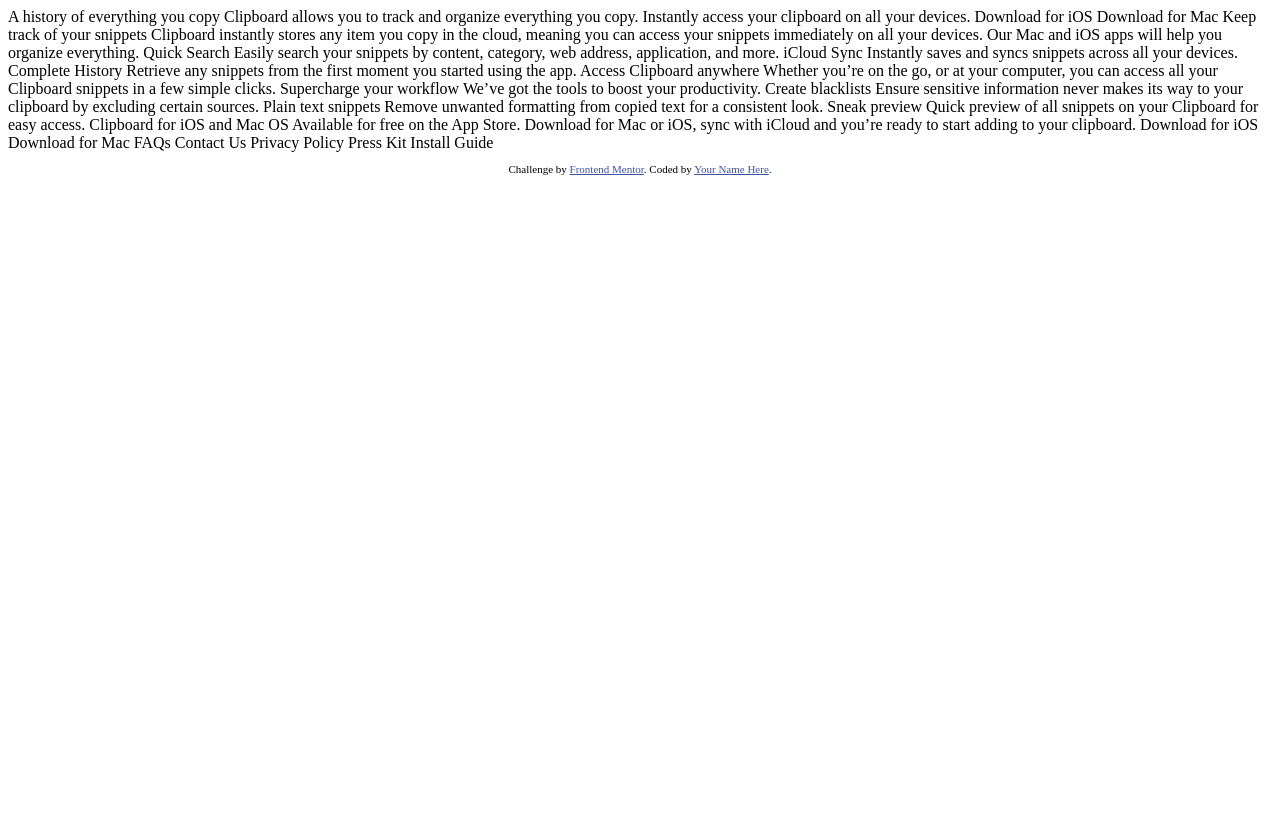
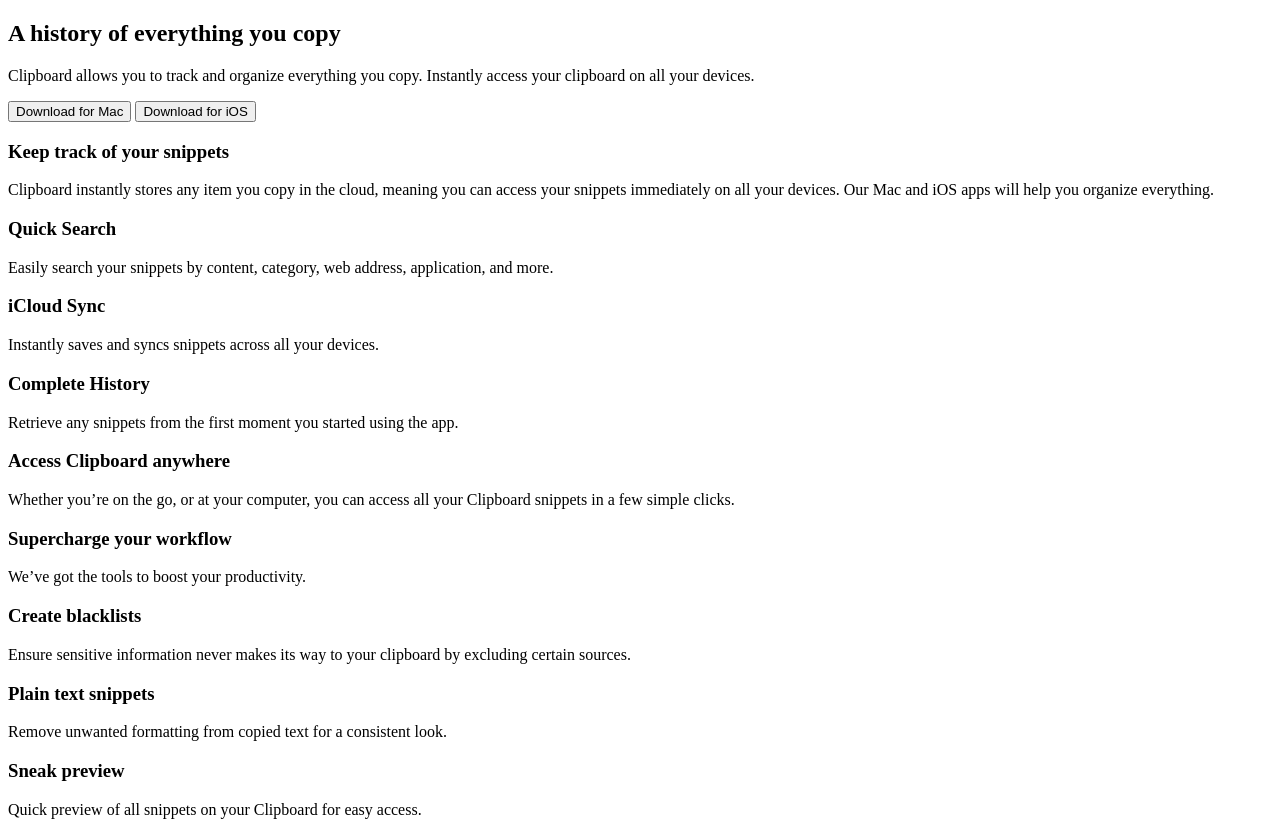
Before and after one commit to emmanueltn007/clipboard-landing-page, a plain HTML site: page index.html in a window 1280 px wide. Before the commit the page ends 800 px from the top, so only its background shows below. Drawn offline with Linux system fonts and the light colour scheme; a web font is replaced by a local one.

Commit message:
added first part of html and linked font

```diff
--- a/index.html
+++ b/index.html
@@ -5,6 +5,12 @@
   <meta name="viewport" content="width=device-width, initial-scale=1.0"> <!-- displays site properly based on user's device -->
 
   <link rel="icon" type="image/png" sizes="32x32" href="./images/favicon-32x32.png">
+
+  <link rel="preconnect" href="https://fonts.googleapis.com">
+
+  <link rel="preconnect" href="https://fonts.gstatic.com" crossorigin>
+
+  <link href="https://fonts.googleapis.com/css2?family=Bai+Jamjuree:ital,wght@0,200;0,300;0,400;0,500;0,600;0,700;1,200;1,300;1,400;1,500;1,600;1,700&display=swap" rel="stylesheet">
 
   <title>Frontend Mentor | Clipboard landing page</title>
 
@@ -15,53 +21,90 @@
   </style>
 </head>
 <body>
-
+  <h2>
     A history of everything you copy
-
+  </h2>
+  <p>
     Clipboard allows you to track and organize everything you
     copy. Instantly access your clipboard on all your devices.
-
+  </p>
+  <button>
+    Download for Mac
+  </button>
+  <button>
     Download for iOS
-  Download for Mac
-
+  </button>
+  <h3>
     Keep track of your snippets
-
+  </h3>
+  <p>
     Clipboard instantly stores any item you copy in the cloud,
     meaning you can access your snippets immediately on all your
     devices. Our Mac and iOS apps will help you organize everything.
-
+  </p>
+  <h3>
     Quick Search
-
+  </h3>
+  <p>
     Easily search your snippets by content, category, web address, application, and more.
-
+  </p>
+  <h3>
     iCloud Sync
-
+  </h3>
+  <p>
     Instantly saves and syncs snippets across all your devices.
-
+  </p>
+  <h3>
     Complete History
-
+  </h3>
+  <p>
     Retrieve any snippets from the first moment you started using the app.
-
+  </p>
+  <h3>
     Access Clipboard anywhere
-
+  </h3>
+  <p>
     Whether you’re on the go, or at your computer, you can access all your Clipboard
     snippets in a few simple clicks.
+  </p>
+  <h3>
+    Supercharge your workflow
+  </h3>
+  <p>
+    We’ve got the tools to boost your productivity.
+  </p>
+  <div>
+    <div>
+      <h3>
+        Create blacklists
+      </h3>
+      <p>
+        Ensure sensitive information never makes its way to your clipboard by excluding certain sources.
+      </p>
+    </div>
+    <div>
+      <h3>
+        Plain text snippets
+      </h3>
+      <p>
+        Remove unwanted formatting from copied text for a consistent look.
+      </p>
+    </div>
+    <div>
+      <h3>
+        Sneak preview
+      </h3>
+      <p>
+        Quick preview of all snippets on your Clipboard for easy access.
+      </p>
+    </div>
+  </div>
 
-  Supercharge your workflow
+  <!--
 
-  We’ve got the tools to boost your productivity.
 
-  Create blacklists
 
-  Ensure sensitive information never makes its way to your clipboard by excluding certain sources.
 
-  Plain text snippets
-
-  Remove unwanted formatting from copied text for a consistent look.
-
-  Sneak preview
-
-  Quick preview of all snippets on your Clipboard for easy access.
 
   Clipboard for iOS and Mac OS
 
@@ -83,5 +126,6 @@
       Coded by <a href="#">Your Name Here</a>.
     </p>
   </footer>
+-->
 </body>
 </html>
```
Lines whose indentation alone changed are shown as unchanged.
